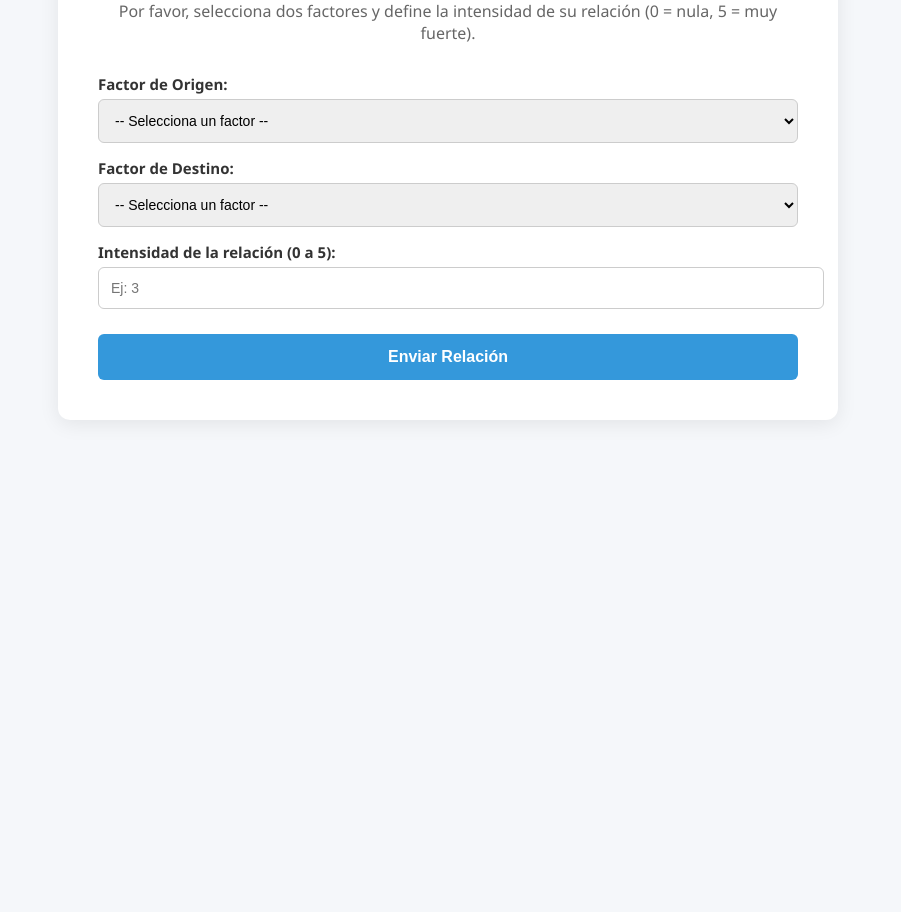
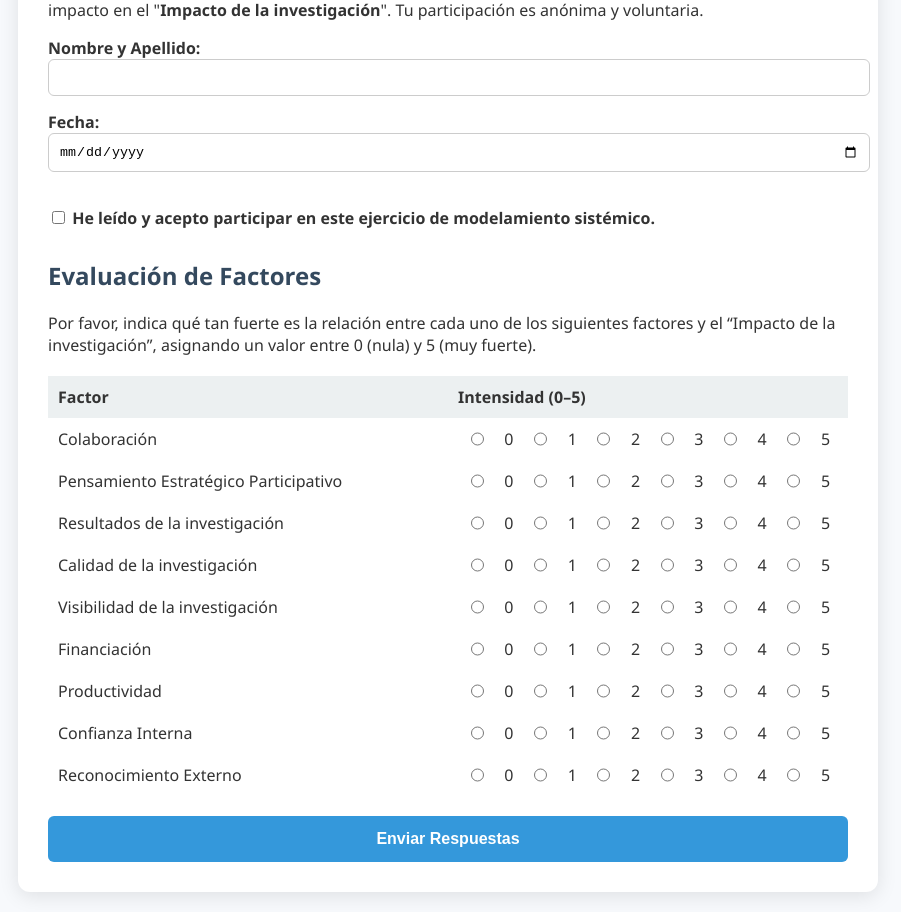
Before and after one commit to japarravalencia/impactoinvestigacion, a plain HTML site: page index.html in a window 1280 px wide. Shown: the part 159-1071 px from the top of the page, without its empty margins (192-1093 px from the left). Before the commit the page ends 800 px from the top, so only its background shows below. Drawn offline with Linux system fonts and the light colour scheme.

Commit message:
Update index.html

```diff
--- a/index.html
+++ b/index.html
@@ -2,65 +2,81 @@
 <html lang="es">
 <head>
     <meta charset="UTF-8">
-    <title>Formulario de Relaciones</title>
+    <title>Formulario Matricial - Impacto de la Investigación</title>
     <meta name="viewport" content="width=device-width, initial-scale=1.0">
     <style>
         body {
             font-family: 'Segoe UI', Tahoma, Geneva, Verdana, sans-serif;
-            background-color: #f5f7fa;
+            background-color: #f7f9fc;
             color: #333;
             margin: 0;
-            padding: 0;
+            padding: 20px;
         }
 
         .container {
-            max-width: 700px;
-            margin: 50px auto;
+            max-width: 800px;
+            margin: auto;
             background: white;
             border-radius: 12px;
-            box-shadow: 0 4px 20px rgba(0,0,0,0.08);
-            padding: 40px;
+            box-shadow: 0 4px 20px rgba(0,0,0,0.1);
+            padding: 30px;
+        }
+
+        h1 {
+            text-align: center;
+            color: #2c3e50;
         }
 
         h2 {
-            text-align: center;
-            color: #2c3e50;
-            margin-bottom: 10px;
-        }
-
-        p.description {
-            text-align: center;
-            font-size: 16px;
-            color: #666;
-            margin-bottom: 30px;
+            color: #34495e;
+            margin-top: 30px;
         }
 
         label {
-            display: block;
-            margin-top: 1em;
-            font-weight: 600;
-            font-size: 15px;
+            font-weight: bold;
         }
 
-        select,
-        input[type="number"] {
+        input[type="text"],
+        input[type="date"] {
             width: 100%;
-            padding: 12px;
-            margin-top: 5px;
+            padding: 10px;
+            margin-bottom: 15px;
             border-radius: 6px;
             border: 1px solid #ccc;
-            font-size: 14px;
-            transition: border-color 0.3s ease;
         }
 
-        select:focus,
-        input[type="number"]:focus {
-            border-color: #3498db;
-            outline: none;
+        table {
+            width: 100%;
+            border-collapse: collapse;
+            margin-top: 20px;
+        }
+
+        th, td {
+            padding: 10px;
+            text-align: left;
+            vertical-align: top;
+        }
+
+        th {
+            background-color: #ecf0f1;
+            width: 40%;
+        }
+
+        .intensidad {
+            display: flex;
+            justify-content: space-around;
+        }
+
+        .intensidad input[type="radio"] {
+            margin: 0 5px;
+        }
+
+        .consentimiento {
+            margin-top: 20px;
         }
 
         button {
-            margin-top: 25px;
+            margin-top: 20px;
             padding: 14px;
             width: 100%;
             background-color: #3498db;
@@ -70,14 +86,13 @@
             border: none;
             border-radius: 6px;
             cursor: pointer;
-            transition: background-color 0.3s ease;
         }
 
         button:hover {
             background-color: #2980b9;
         }
 
-        .success-message {
+        .mensaje-exito {
             display: none;
             text-align: center;
             margin-top: 20px;
@@ -89,75 +104,191 @@
 <body>
 
     <div class="container">
-        <h2>Relaciones entre Factores</h2>
-        <p class="description">Por favor, selecciona dos factores y define la intensidad de su relación (0 = nula, 5 = muy fuerte).</p>
 
-        <form id="formularioRelaciones">
-            <label for="factorDesde">Factor de Origen:</label>
-            <select id="factorDesde" name="factorDesde" required>
-                <option value="">-- Selecciona un factor --</option>
-                <option value="Liderazgo">Liderazgo</option>
-                <option value="Colaboración">Colaboración</option>
-                <option value="Pensamiento Estratégico Participativo">Pensamiento Estratégico Participativo</option>
-                <option value="Participación de los interesados">Participación de los interesados</option>
-                <option value="Resultados de la investigación">Resultados de la investigación</option>
-                <option value="Calidad de la investigación">Calidad de la investigación</option>
-                <option value="Comunicación">Comunicación</option>
-                <option value="Visibilidad de la investigación">Visibilidad de la investigación</option>
-                <option value="Impacto de la investigación">Impacto de la investigación</option>
-                <option value="Financiación">Financiación</option>
-                <option value="Moral del equipo">Moral del equipo</option>
-                <option value="Recursos">Recursos</option>
-                <option value="Productividad">Productividad</option>
-                <option value="Confianza Interna">Confianza Interna</option>
-                <option value="Reconocimiento Externo">Reconocimiento Externo</option>
-            </select>
+        <!-- Presentación -->
+        <h1>Formulario de Modelamiento Participativo</h1>
+        <p>Este formulario tiene como objetivo recopilar información sobre las relaciones entre distintos factores y su impacto en el "<strong>Impacto de la investigación</strong>". Tu participación es anónima y voluntaria.</p>
 
-            <label for="factorHacia">Factor de Destino:</label>
-            <select id="factorHacia" name="factorHacia" required>
-                <option value="">-- Selecciona un factor --</option>
-                <option value="Liderazgo">Liderazgo</option>
-                <option value="Colaboración">Colaboración</option>
-                <option value="Pensamiento Estratégico Participativo">Pensamiento Estratégico Participativo</option>
-                <option value="Participación de los interesados">Participación de los interesados</option>
-                <option value="Resultados de la investigación">Resultados de la investigación</option>
-                <option value="Calidad de la investigación">Calidad de la investigación</option>
-                <option value="Comunicación">Comunicación</option>
-                <option value="Visibilidad de la investigación">Visibilidad de la investigación</option>
-                <option value="Impacto de la investigación">Impacto de la investigación</option>
-                <option value="Financiación">Financiación</option>
-                <option value="Moral del equipo">Moral del equipo</option>
-                <option value="Recursos">Recursos</option>
-                <option value="Productividad">Productividad</option>
-                <option value="Confianza Interna">Confianza Interna</option>
-                <option value="Reconocimiento Externo">Reconocimiento Externo</option>
-            </select>
+        <!-- Datos personales -->
+        <form id="formularioMatriz">
 
-            <label for="intensidad">Intensidad de la relación (0 a 5):</label>
-            <input type="number" id="intensidad" name="intensidad" min="0" max="5" step="1" placeholder="Ej: 3" required>
+            <label for="nombre">Nombre y Apellido:</label>
+            <input type="text" id="nombre" name="nombre" required>
 
-            <button type="submit">Enviar Relación</button>
-            <div class="success-message" id="mensajeExito">✅ ¡Gracias por tu respuesta!</div>
+            <label for="fecha">Fecha:</label>
+            <input type="date" id="fecha" name="fecha" required>
+
+            <!-- Consentimiento -->
+            <div class="consentimiento">
+                <input type="checkbox" id="consentimiento" name="consentimiento" required>
+                <label for="consentimiento">He leído y acepto participar en este ejercicio de modelamiento sistémico.</label>
+            </div>
+
+            <!-- Matriz de relaciones -->
+            <h2>Evaluación de Factores</h2>
+            <p>Por favor, indica qué tan fuerte es la relación entre cada uno de los siguientes factores y el “Impacto de la investigación”, asignando un valor entre 0 (nula) y 5 (muy fuerte).</p>
+
+            <table>
+                <tr>
+                    <th>Factor</th>
+                    <th>Intensidad (0–5)</th>
+                </tr>
+
+                <!-- Fila: Colaboración -->
+                <tr>
+                    <td>Colaboración</td>
+                    <td class="intensidad">
+                        <input type="radio" name="Colaboración" value="0">0
+                        <input type="radio" name="Colaboración" value="1">1
+                        <input type="radio" name="Colaboración" value="2">2
+                        <input type="radio" name="Colaboración" value="3">3
+                        <input type="radio" name="Colaboración" value="4">4
+                        <input type="radio" name="Colaboración" value="5">5
+                    </td>
+                </tr>
+
+                <!-- Fila: Pensamiento Estratégico Participativo -->
+                <tr>
+                    <td>Pensamiento Estratégico Participativo</td>
+                    <td class="intensidad">
+                        <input type="radio" name="PensamientoEstrategico" value="0">0
+                        <input type="radio" name="PensamientoEstrategico" value="1">1
+                        <input type="radio" name="PensamientoEstrategico" value="2">2
+                        <input type="radio" name="PensamientoEstrategico" value="3">3
+                        <input type="radio" name="PensamientoEstrategico" value="4">4
+                        <input type="radio" name="PensamientoEstrategico" value="5">5
+                    </td>
+                </tr>
+
+                <!-- Fila: Resultados de la investigación -->
+                <tr>
+                    <td>Resultados de la investigación</td>
+                    <td class="intensidad">
+                        <input type="radio" name="ResultadosInvestigacion" value="0">0
+                        <input type="radio" name="ResultadosInvestigacion" value="1">1
+                        <input type="radio" name="ResultadosInvestigacion" value="2">2
+                        <input type="radio" name="ResultadosInvestigacion" value="3">3
+                        <input type="radio" name="ResultadosInvestigacion" value="4">4
+                        <input type="radio" name="ResultadosInvestigacion" value="5">5
+                    </td>
+                </tr>
+
+                <!-- Fila: Calidad de la investigación -->
+                <tr>
+                    <td>Calidad de la investigación</td>
+                    <td class="intensidad">
+                        <input type="radio" name="CalidadInvestigacion" value="0">0
+                        <input type="radio" name="CalidadInvestigacion" value="1">1
+                        <input type="radio" name="CalidadInvestigacion" value="2">2
+                        <input type="radio" name="CalidadInvestigacion" value="3">3
+                        <input type="radio" name="CalidadInvestigacion" value="4">4
+                        <input type="radio" name="CalidadInvestigacion" value="5">5
+                    </td>
+                </tr>
+
+                <!-- Fila: Visibilidad de la investigación -->
+                <tr>
+                    <td>Visibilidad de la investigación</td>
+                    <td class="intensidad">
+                        <input type="radio" name="VisibilidadInvestigacion" value="0">0
+                        <input type="radio" name="VisibilidadInvestigacion" value="1">1
+                        <input type="radio" name="VisibilidadInvestigacion" value="2">2
+                        <input type="radio" name="VisibilidadInvestigacion" value="3">3
+                        <input type="radio" name="VisibilidadInvestigacion" value="4">4
+                        <input type="radio" name="VisibilidadInvestigacion" value="5">5
+                    </td>
+                </tr>
+
+                <!-- Fila: Financiación -->
+                <tr>
+                    <td>Financiación</td>
+                    <td class="intensidad">
+                        <input type="radio" name="Financiacion" value="0">0
+                        <input type="radio" name="Financiacion" value="1">1
+                        <input type="radio" name="Financiacion" value="2">2
+                        <input type="radio" name="Financiacion" value="3">3
+                        <input type="radio" name="Financiacion" value="4">4
+                        <input type="radio" name="Financiacion" value="5">5
+                    </td>
+                </tr>
+
+                <!-- Fila: Productividad -->
+                <tr>
+                    <td>Productividad</td>
+                    <td class="intensidad">
+                        <input type="radio" name="Productividad" value="0">0
+                        <input type="radio" name="Productividad" value="1">1
+                        <input type="radio" name="Productividad" value="2">2
+                        <input type="radio" name="Productividad" value="3">3
+                        <input type="radio" name="Productividad" value="4">4
+                        <input type="radio" name="Productividad" value="5">5
+                    </td>
+                </tr>
+
+                <!-- Fila: Confianza Interna -->
+                <tr>
+                    <td>Confianza Interna</td>
+                    <td class="intensidad">
+                        <input type="radio" name="ConfianzaInterna" value="0">0
+                        <input type="radio" name="ConfianzaInterna" value="1">1
+                        <input type="radio" name="ConfianzaInterna" value="2">2
+                        <input type="radio" name="ConfianzaInterna" value="3">3
+                        <input type="radio" name="ConfianzaInterna" value="4">4
+                        <input type="radio" name="ConfianzaInterna" value="5">5
+                    </td>
+                </tr>
+
+                <!-- Fila: Reconocimiento Externo -->
+                <tr>
+                    <td>Reconocimiento Externo</td>
+                    <td class="intensidad">
+                        <input type="radio" name="ReconocimientoExterno" value="0">0
+                        <input type="radio" name="ReconocimientoExterno" value="1">1
+                        <input type="radio" name="ReconocimientoExterno" value="2">2
+                        <input type="radio" name="ReconocimientoExterno" value="3">3
+                        <input type="radio" name="ReconocimientoExterno" value="4">4
+                        <input type="radio" name="ReconocimientoExterno" value="5">5
+                    </td>
+                </tr>
+
+            </table>
+
+            <button type="submit">Enviar Respuestas</button>
+            <div class="mensaje-exito" id="mensajeExito">✅ ¡Gracias por tu participación!</div>
         </form>
     </div>
 
     <script>
-        document.getElementById('formularioRelaciones').addEventListener('submit', function(e) {
+        document.getElementById('formularioMatriz').addEventListener('submit', function(e) {
             e.preventDefault();
 
-            const desde = document.getElementById('factorDesde').value;
-            const hacia = document.getElementById('factorHacia').value;
-            const intensidad = document.getElementById('intensidad').value;
+            const nombre = document.getElementById('nombre').value;
+            const fecha = document.getElementById('fecha').value;
 
-            if (!desde || !hacia || !intensidad) {
-                alert("Por favor completa todos los campos.");
+            // Validar campos obligatorios
+            if (!nombre || !fecha || !document.getElementById('consentimiento').checked) {
+                alert("Por favor completa todos los campos y acepta el consentimiento.");
                 return;
             }
 
+            // Obtener valores de la matriz
+            const factores = {
+                Colaboración: getRadioValue("Colaboración"),
+                PensamientoEstrategico: getRadioValue("PensamientoEstrategico"),
+                ResultadosInvestigacion: getRadioValue("ResultadosInvestigacion"),
+                CalidadInvestigacion: getRadioValue("CalidadInvestigacion"),
+                VisibilidadInvestigacion: getRadioValue("VisibilidadInvestigacion"),
+                Financiacion: getRadioValue("Financiacion"),
+                Productividad: getRadioValue("Productividad"),
+                ConfianzaInterna: getRadioValue("ConfianzaInterna"),
+                ReconocimientoExterno: getRadioValue("ReconocimientoExterno")
+            };
+
+            // Mostrar resultados en consola
             console.log({
-                desde,
-                hacia,
-                intensidad
+                nombre,
+                fecha,
+                factores
             });
 
             // Mostrar mensaje de éxito
@@ -170,6 +301,14 @@
                 mensaje.style.display = 'none';
             }, 2000);
         });
+
+        function getRadioValue(name) {
+            const radios = document.getElementsByName(name);
+            for (let radio of radios) {
+                if (radio.checked) return radio.value;
+            }
+            return null;
+        }
     </script>
 
 </body>
```
